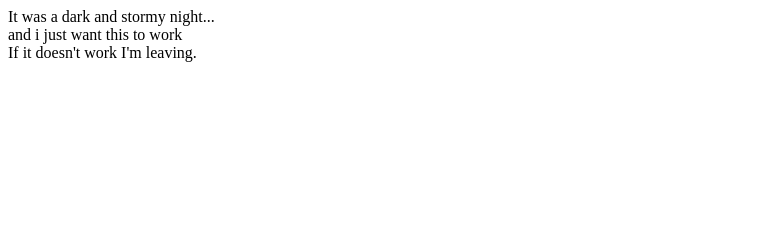
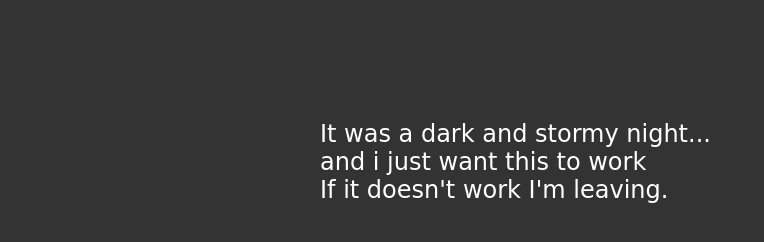
Before and after one commit to valeskah/story2, a plain HTML site: page index.html in a window 1280 px wide. Shown: the whole page, without its empty margins (0-764 px from the left). Drawn offline with Linux system fonts and the light colour scheme.

Commit message:
added css

```diff
--- a/index.html
+++ b/index.html
@@ -1,4 +1,6 @@
 <html>
+  <head> <link rel="stylesheet" type="text/css" href="style.css">
+  </head>
   <body>
     <p>
         It was a dark and stormy night...<br>
--- /dev/null
+++ b/style.css
@@ -0,0 +1,11 @@
+body {
+  color: white;
+  background-color: black;
+}
+body {
+  color: white;
+  background-color: #333;
+  font-size: 150%;
+  font-family: 'Satisfy', cursive;
+  margin: 5em 25%;
+}
```
